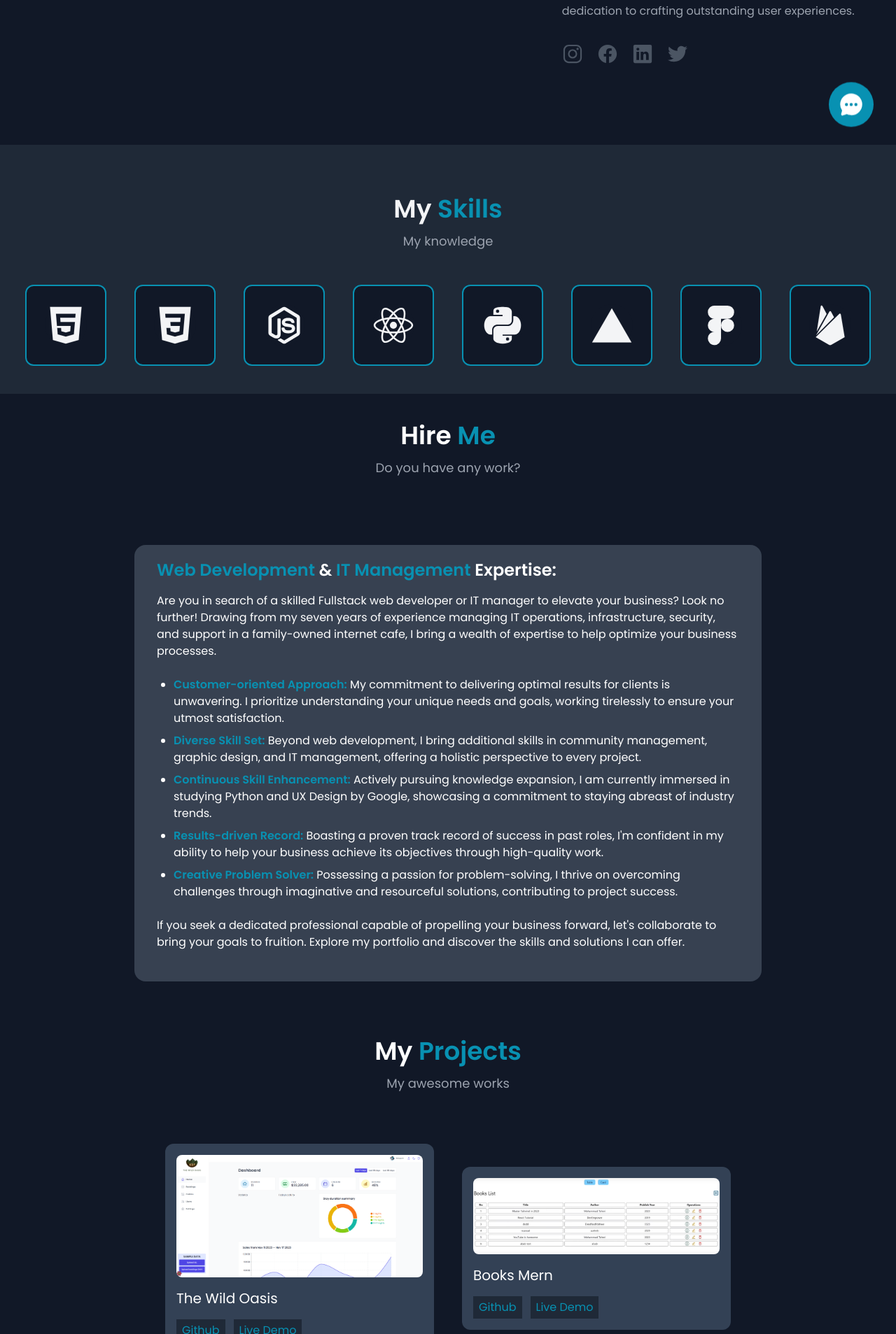
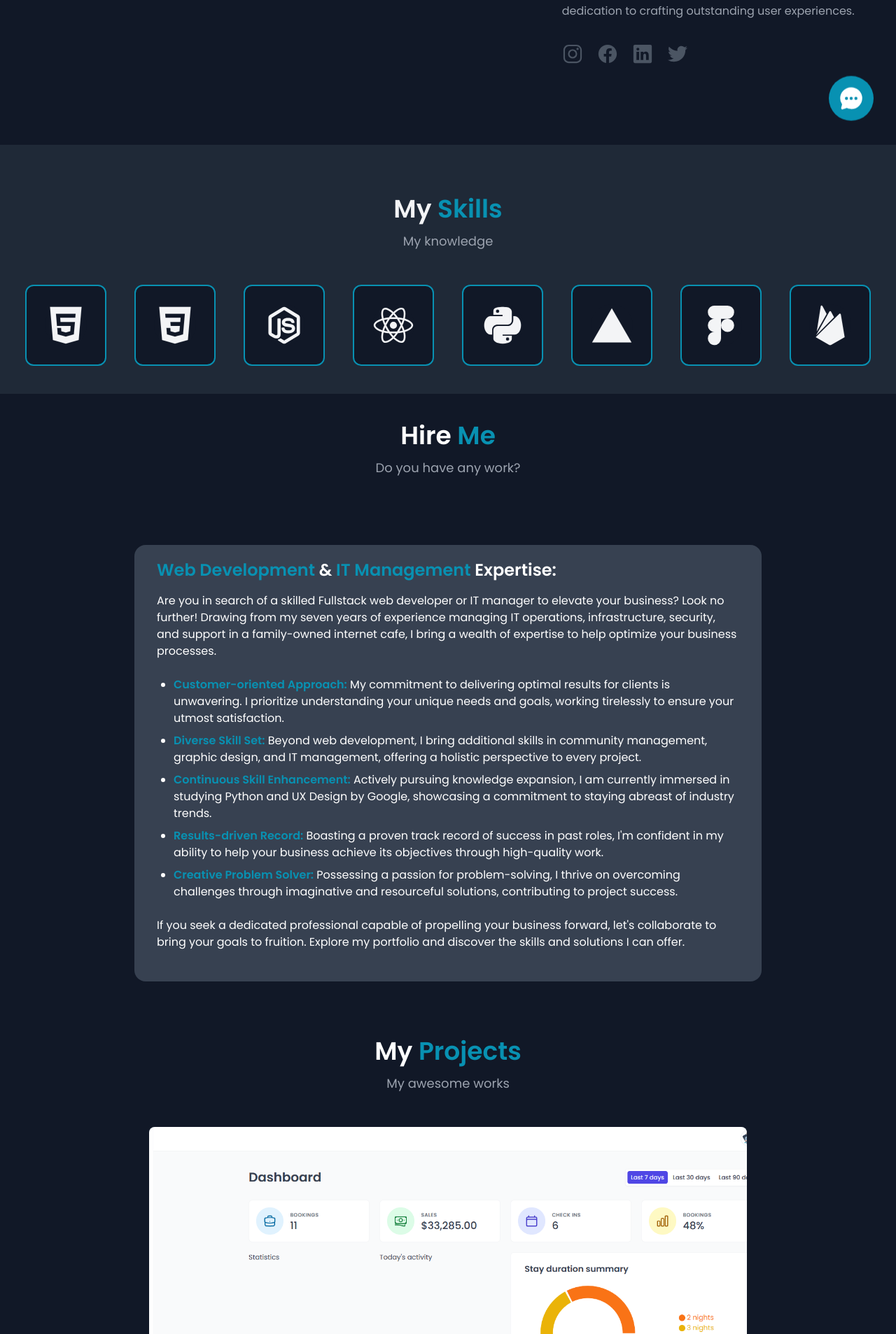
Before and after one commit to reyesprince31/Portfolio, a React (Vite) app: page / in a window 1280 px wide. Shown: the part 593-2500 px from the top of the page at 70% size. Built offline with nearby package versions, Linux system fonts and the light colour scheme.

Commit message:
change style of project cards

```diff
--- a/src/components/Hero.jsx
+++ b/src/components/Hero.jsx
@@ -22,7 +22,7 @@ function Hero() {
         </div>
       </div>
 
-      <div className="flex-1">
+      <div className="">
         <div className="mt-8 text-center md:text-left">
           <h1 className="text-2xl font-bold leading-10 text-white md:text-5xl md:leading-normal">
             <span className="text-5xl text-cyan-600 md:text-6xl">
@@ -32,7 +32,7 @@ function Hero() {
             My Name is <span>Prince Reyes</span>
           </h1>
 
-          <p className="mt-4 w-11/12 text-justify leading-7 text-gray-400">
+          <p className="mx-auto mt-4 w-11/12 text-justify leading-7 text-gray-400 md:mx-0">
             I am a dedicated Fullstack developer with a primary focus on the
             MERN stack (MongoDB, Express, React, Node). However, I am always
             eager to broaden my horizons and explore various technology stacks
--- a/src/components/Project.jsx
+++ b/src/components/Project.jsx
@@ -35,12 +35,12 @@ const Project = () => {
       github_link: "https://github.com/reyesprince31/Nike-tailwind-react",
       live_link: "nike-tailwind-react-2jzvqxdf4-reyesprince31.vercel.app",
     },
-    {
-      img: project5,
-      name: "Position Size Calculator",
-      github_link: "https://github.com/reyesprince31/Position-Size-Calculator",
-      live_link: "https://positionsize-calculator.netlify.app",
-    },
+    // {
+    //   img: project5,
+    //   name: "Position Size Calculator",
+    //   github_link: "https://github.com/reyesprince31/Position-Size-Calculator",
+    //   live_link: "https://positionsize-calculator.netlify.app",
+    // },
   ];
   return (
     <section id="projects" className="py-10 text-white">
@@ -51,13 +51,20 @@ const Project = () => {
         <p className="mt-3 text-lg text-gray-400">My awesome works</p>
       </div>
       <br />
-      <div className="relative mx-auto flex max-w-6xl items-center gap-6 px-5">
-        <div className="mt-12 flex flex-wrap items-center justify-center gap-10">
+
+      <div className="mx-auto w-11/12 md:w-8/12">
         {projects.map((project_info, i) => (
-            <div key={i}>
-              <div className="h-fit w-96 rounded-xl bg-slate-700 p-4">
-                <img src={project_info.img} alt="" className="rounded-lg" />
+          <div key={i} className="mt-6 overflow-hidden rounded-lg bg-slate-700">
+            <div className="pb-2/3 relative">
+              <img
+                src={project_info.img}
+                className="absolute h-full w-full object-cover"
+              />
+            </div>
+            <div className="px-6 pb-6">
+              <h4 className="mt-1 truncate text-lg font-semibold leading-tight">
                 <h3 className="my-4 text-xl">{project_info.name}</h3>
+              </h4>
               <div className="flex gap-3">
                 <a
                   href={project_info.github_link}
@@ -80,7 +87,25 @@ const Project = () => {
           </div>
         ))}
       </div>
+
+      {/* <div className="mt-12 flex flex-wrap items-center justify-center gap-10">
+        {projects.map((project_info, i) => (
+          <div
+            key={i}
+            className="flex w-8/12 flex-col overflow-hidden rounded-lg bg-slate-700 "
+          >
+            <div className="pb-2/6 relative">
+              <img
+                src={project_info.img}
+                alt=""
+                className="absolute h-96 w-full object-cover object-top"
+              />
             </div>
+
+
+          </div>
+        ))}
+      </div> */}
     </section>
   );
 };
--- a/tailwind.config.js
+++ b/tailwind.config.js
@@ -6,6 +6,34 @@ export default {
       fontFamily: {
         Poppins: "Poppins",
       },
+      spacing: {
+        "1/2": "50%",
+        "1/3": "33.333333%",
+        "2/3": "66.666667%",
+        "1/4": "25%",
+        "2/4": "50%",
+        "3/4": "75%",
+        "1/5": "20%",
+        "2/5": "40%",
+        "3/5": "60%",
+        "4/5": "80%",
+        "1/6": "16.666667%",
+        "2/6": "33.333333%",
+        "3/6": "50%",
+        "4/6": "66.666667%",
+        "5/6": "83.333333%",
+        "1/12": "8.333333%",
+        "2/12": "16.666667%",
+        "3/12": "25%",
+        "4/12": "33.333333%",
+        "5/12": "41.666667%",
+        "6/12": "50%",
+        "7/12": "58.333333%",
+        "8/12": "66.666667%",
+        "9/12": "75%",
+        "10/12": "83.333333%",
+        "11/12": "91.666667%",
+      },
     },
   },
   plugins: [],
```
Lines whose indentation alone changed are shown as unchanged.
